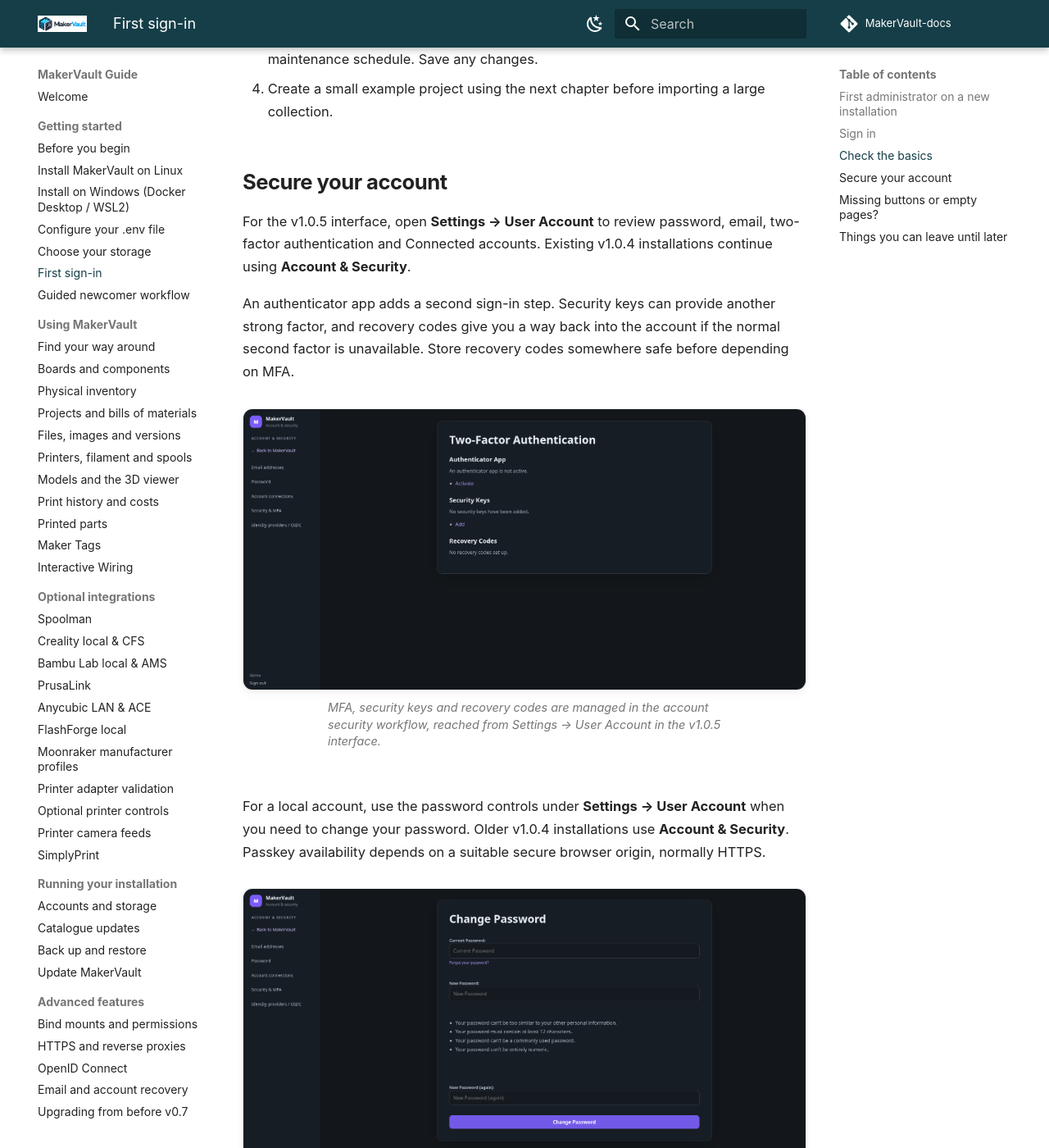
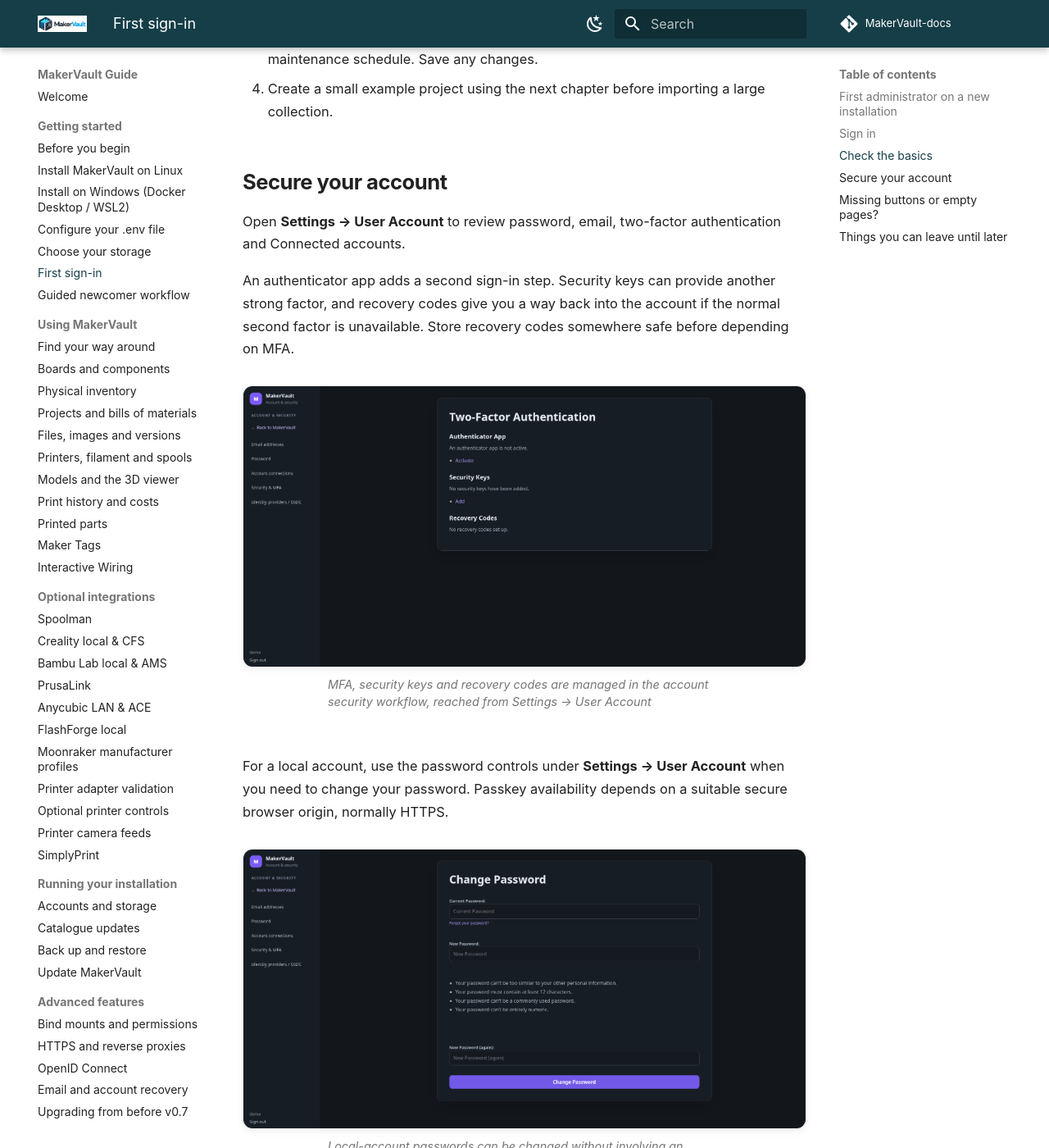
Before and after one commit to gavrd7/MakerVault-docs, an MkDocs documentation site: the page built from docs/guide/getting-started/first-sign-in.md, in a window 1280 px wide and 1400 px high, scrolled down 2286 px. Shown: the whole window at 82% size. Built offline with MkDocs 1.6.1 and Material for MkDocs 9.7.7, drawn with Linux system fonts in a browser that asks for light colours; comment, search, counter and statistics services are not loaded.

Commit message:
docs: simplify first-sign-in instructions for new v1.1 users

```diff
--- a/docs/guide/getting-started/first-sign-in.md
+++ b/docs/guide/getting-started/first-sign-in.md
@@ -14,7 +14,7 @@
 
 If the installation uses a custom Compose project name or additional Compose files, include the same `-p` and `-f` flags used when starting MakerVault. Never share or screenshot the token. Enter it in the setup page, then choose an administrator username, email and password, and enter the password a second time to confirm it. The **Show passwords** option can help verify both entries before submitting.
 
-Leave `MAKERVAULT_ADMIN_PASSWORD` blank in `.env` if you want the wizard; setting it can create the administrator automatically at startup. Once an administrator exists, the wizard is disabled and MakerVault shows its normal sign-in page. If you make a mistake with the password, use [administrator password recovery](../administration/accounts.md#recover-an-administrator-password-from-the-server) rather than reinstalling or deleting any data.
+Leave `MAKERVAULT_ADMIN_PASSWORD` blank in `.env` if you want the wizard; setting it can create the administrator automatically at startup. Once an administrator exists, the wizard is disabled and MakerVault shows its normal sign-in page. If you make a mistake with the password, use [administrator password recovery](../administration/accounts.md) rather than reinstalling or deleting any data.
 
 ## Sign in
 
@@ -41,16 +41,16 @@
 
 ## Secure your account
 
-For the v1.0.5 interface, open **Settings → User Account** to review password, email, two-factor authentication and Connected accounts. Existing v1.0.4 installations continue using **Account & Security**.
+Open **Settings → User Account** to review password, email, two-factor authentication and Connected accounts.
 
 An authenticator app adds a second sign-in step. Security keys can provide another strong factor, and recovery codes give you a way back into the account if the normal second factor is unavailable. Store recovery codes somewhere safe before depending on MFA.
 
 <figure markdown>
   ![MakerVault security page showing authenticator app, security key and recovery-code options.](../assets/screenshots/account-mfa.png)
-  <figcaption>MFA, security keys and recovery codes are managed in the account security workflow, reached from Settings → User Account in the v1.0.5 interface.</figcaption>
+  <figcaption>MFA, security keys and recovery codes are managed in the account security workflow, reached from Settings → User Account</figcaption>
 </figure>
 
-For a local account, use the password controls under **Settings → User Account** when you need to change your password. Older v1.0.4 installations use **Account & Security**. Passkey availability depends on a suitable secure browser origin, normally HTTPS.
+For a local account, use the password controls under **Settings → User Account** when you need to change your password. Passkey availability depends on a suitable secure browser origin, normally HTTPS.
 
 <figure markdown>
   ![Change Password page showing current and new password fields and password requirements.](../assets/screenshots/account-password.png)
```
